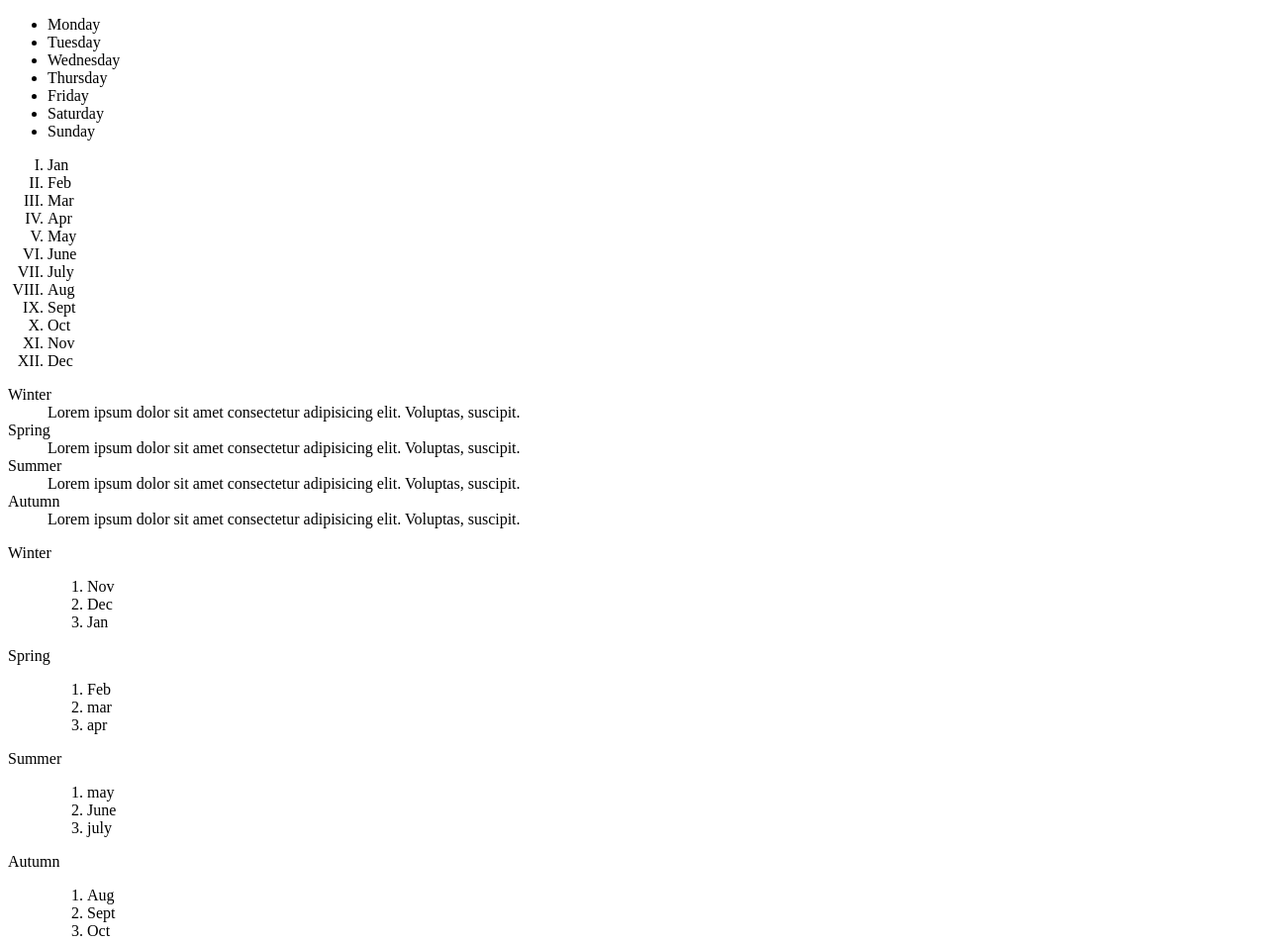
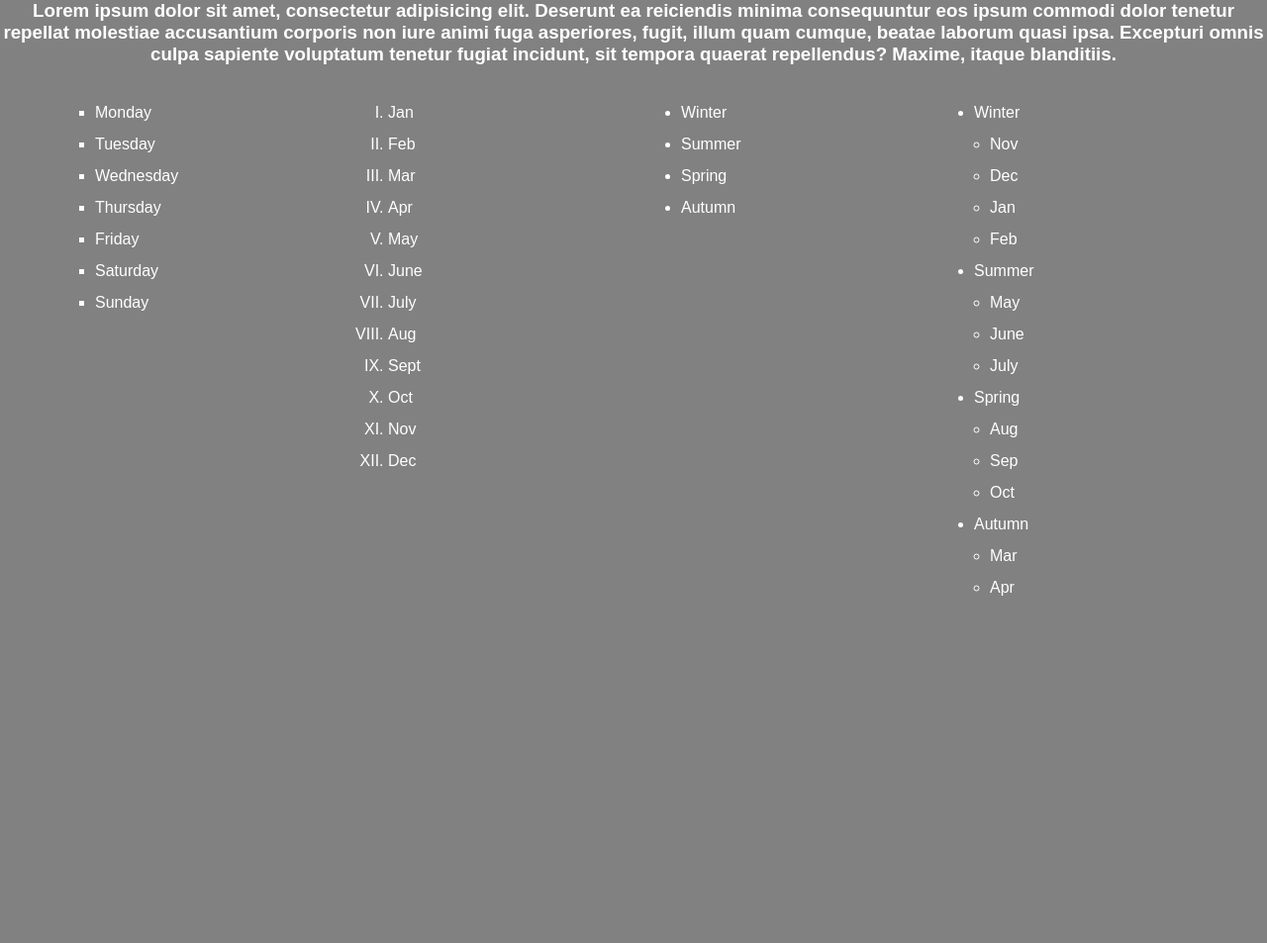
Before and after one commit to ssvipin/assignment-4, a plain HTML site: page format.html in a window 1280 px wide. Shown: the whole page at 99% size. After the commit the page ends 800 px from the top, so only its background shows below. Drawn offline with Linux system fonts and the light colour scheme.

Commit message:
Assignment-4(A)

```diff
--- a/format.html
+++ b/format.html
@@ -5,12 +5,25 @@
     <meta http-equiv="X-UA-Compatible" content="IE=edge">
     <meta name="viewport" content="width=device-width, initial-scale=1.0">
     <title>Document</title>
+    <link rel="stylesheet" href="style.css">
 </head>
 <body>
-    <!-- Activity 1 -->
-    <div class="activity1">
-        <!-- unordered list -->
-        <ul>
+    <!-- Header start here -->
+    <header>
+        <h3>Lorem ipsum dolor sit amet, consectetur adipisicing elit. Deserunt ea reiciendis minima
+             consequuntur eos ipsum commodi dolor tenetur repellat molestiae accusantium corporis non
+              iure animi fuga asperiores, fugit, illum quam cumque, beatae laborum quasi ipsa. Excepturi
+               omnis culpa sapiente voluptatum tenetur fugiat incidunt, sit tempora quaerat repellendus?
+                Maxime, itaque blanditiis.
+        </h3>
+    </header>
+    <!-- Header end here -->
+
+    <!-- List Activity start here -->
+    <div class="container">
+        <!-- Activity 1 start here -->
+        <div class="list1 list">
+            <ul type = "square">
                 <li>Monday</li>
                 <li>Tuesday</li>
                 <li>Wednesday</li>
@@ -19,9 +32,13 @@
                 <li>Saturday</li>
                 <li>Sunday</li>
             </ul>
-        <!-- ordered list with roman number -->
+        </div>
+        <!-- Activity 1 end here -->
+
+        <!-- Activity 2 start here -->
+        <div class="list2 list">
             <ol type = "I">
-            <li>Jan</li>
+                <li> Jan</li>
                 <li>Feb</li>
                 <li>Mar</li>
                 <li>Apr</li>
@@ -34,57 +51,55 @@
                 <li>Nov</li>
                 <li>Dec</li>
             </ol>
-        <!-- Description list -->
-        <dl>
-            <dt>Winter</dt>
-            <dd>Lorem ipsum dolor sit amet consectetur adipisicing elit. Voluptas, suscipit.</dd>
-            <dt>Spring</dt>
-            <dd>Lorem ipsum dolor sit amet consectetur adipisicing elit. Voluptas, suscipit.</dd>
-            <dt>Summer</dt>
-            <dd>Lorem ipsum dolor sit amet consectetur adipisicing elit. Voluptas, suscipit.</dd>
-            <dt>Autumn</dt>
-            <dd>Lorem ipsum dolor sit amet consectetur adipisicing elit. Voluptas, suscipit.</dd>
-        </dl>
         </div>
-    <!-- Activity-2 -->
-    <div class="activity2">
-        <dl>
-            <dt>Winter</dt>
-            <dd>
-                <ol>
-                    <!-- <li>oct</li> -->
+        <!-- Activity 2 end here -->
+
+        <!-- Activity 3 start here -->
+        <div class="list3 list">
+            <ul type = "Disc">
+                <li>Winter</li>
+                <li>Summer</li>
+                <li>Spring</li>
+                <li>Autumn</li>
+            </ul>
+        </div>
+        <!-- Activity 3 end here -->
+
+        <!-- Activity 4 start here -->
+        <div class="list4 list">
+            <ul type = "Disc">
+                <li>Winter
+                    <ul>
                         <li>Nov</li>
                         <li>Dec</li>
                         <li>Jan</li>
-                </ol>
-            </dd>
-            <dt>Spring</dt>
-            <dd>
-                <ol>
                         <li>Feb</li>
-                    <li>mar</li>
-                    <li>apr</li>
-                    <!-- <li>may</li> -->
-                </ol>
-            </dd>
-            <dt>Summer</dt>
-            <dd>
-                <ol>
-                    <li>may</li>
+                    </ul>
+                </li>
+                <li>Summer
+                    <ul>
+                        <li>May</li>
                         <li>June</li>
-                    <li>july</li>
-                    <!-- <li>Sept</li> -->
-                </ol>
-            </dd>
-            <dt>Autumn</dt>
-            <dd>
-                <ol>
+                        <li>July</li>
+                    </ul>
+                </li>
+                <li>Spring
+                    <ul>
                         <li>Aug</li>
-                    <li>Sept</li>
+                        <li>Sep</li>
                         <li>Oct</li>
-                </ol>
-            </dd>
-        </dl>
+                    </ul>
+                </li>
+                <li>Autumn
+                    <ul>
+                        <li>Mar</li>
+                        <li>Apr</li>
+                    </ul>
+                </li>
+            </ul>
         </div>
+        <!-- Activity 4 end here -->
+    </div>
+    <!-- list Activity end here -->
 </body>
 </html>
--- a/style.css
+++ b/style.css
@@ -1,10 +1,47 @@
 *
 {
     margin:0;
-    padding: 0;
+    padding:0;
     box-sizing: border-box;
 }
-.activity1 ul
+body
 {
-    list-style-type: disc;
+    background-color: rgba(0, 0, 0, 0.493);
+    color:white;
+    font-family: Arial, Helvetica, sans-serif;
 }
+header
+{
+    text-align: center;
+}
+.container
+{
+    display: flex;
+    justify-content: space-evenly;
+    flex-wrap: wrap;
+    margin-top:2em;
+}
+.container .list
+{
+    flex-basis: 200px;
+}
+.container .list1 ul li
+{
+    line-height: 2em;
+}
+.container .list2 ol li
+{
+    line-height: 2em;
+}
+.container .list3 ul li
+{
+    line-height: 2em;
+}
+.container .list4 ul li
+{
+    line-height: 2em;
+}
+.container .list4 ul li ul
+{
+    padding-left:1em;
+}
```
Also changed, not shown: image.html (+12 -5 lines), Introduction.png (deleted), README.md (deleted), vips.jpg (added). Lines whose indentation alone changed are shown as unchanged.
